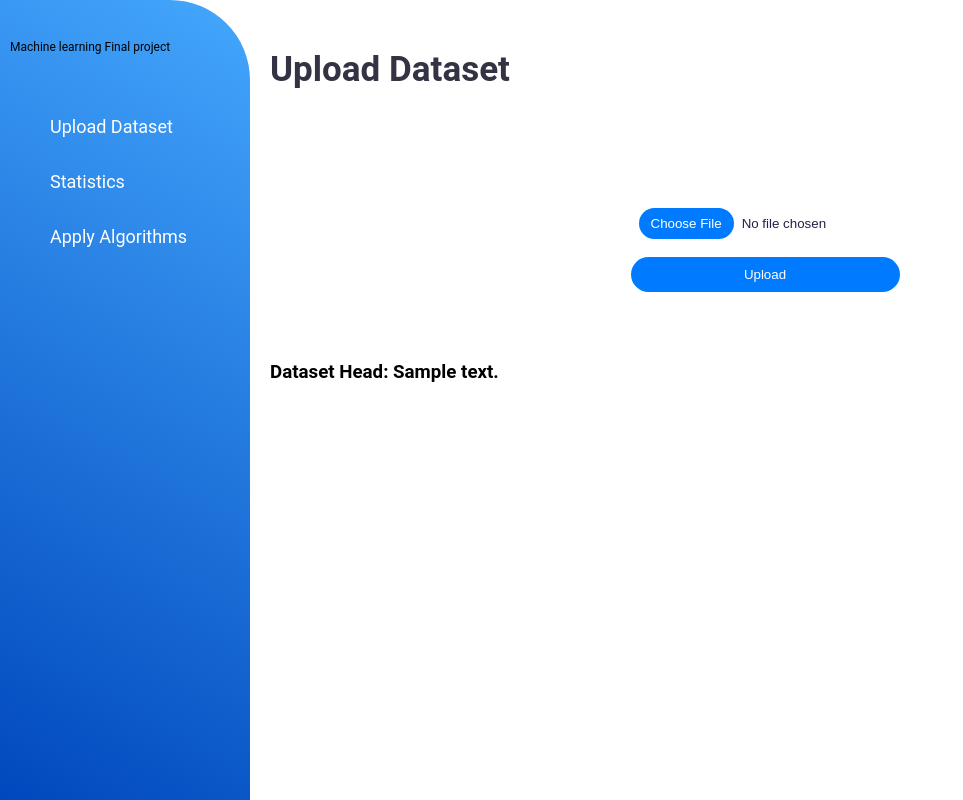
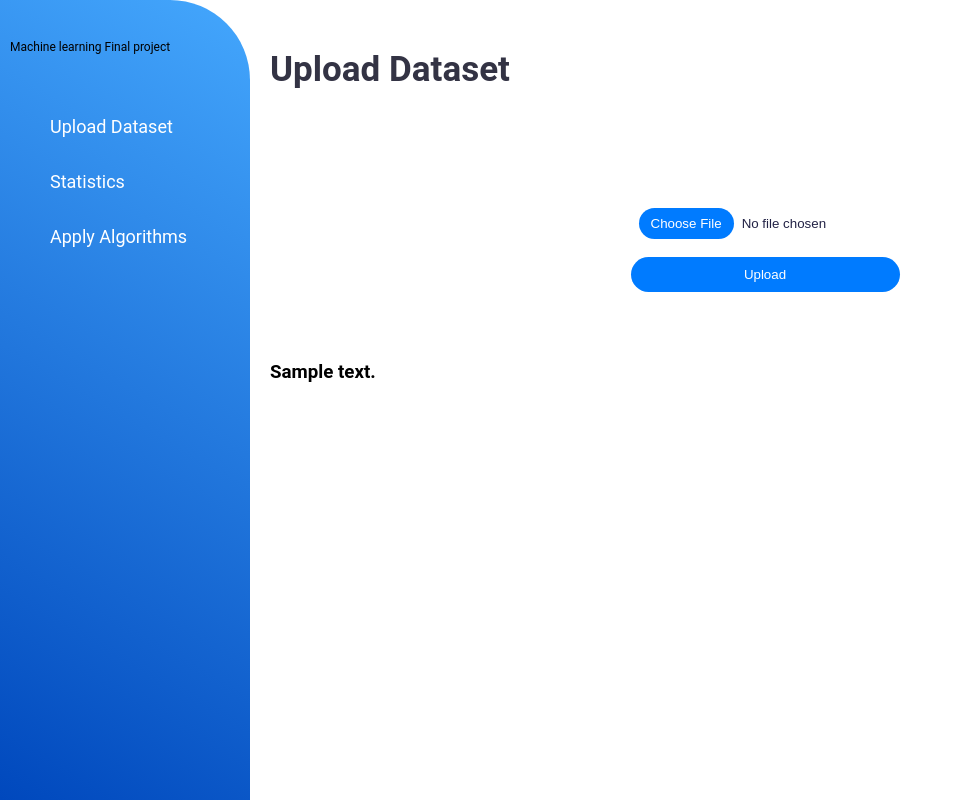
Before and after one commit to Ayoub-Akroubi/machine_learning_algo, a Django app: template data_upload/templates/data_upload/upload.html in a window 1280 px wide. Shown: the whole page, without its empty margins (0-963 px from the left). Run offline with Django 5.2, Linux system fonts and the light colour scheme; the template is opened without the code that fills it: most values are stand-ins (such as "Sample title", 1, 10 or a date in 2020).

Commit message:
Modifications in Upload folder

```diff
--- a/data_upload/templates/data_upload/upload.html
+++ b/data_upload/templates/data_upload/upload.html
@@ -4,15 +4,11 @@
 <h2>Upload Dataset</h2>
 <form method="post" enctype="multipart/form-data">
     {% csrf_token %}
-    <input type="file" name="dataset" >
+    <input type="file" name="dataset" required>
     <button type="submit">Upload</button>
 </form>
+
 {% if message %}
-<h3>Dataset Head: {{ message }}</h3>
-{% elif df_head %}
-<h3>Dataset Head:</h3>
-<div class="table-wrapper">
-  {{ df_head|safe }}
-</div>
+    <h3>{{ message }}</h3>
 {% endif %}
 {% endblock %}
--- a/data_upload/views.py
+++ b/data_upload/views.py
@@ -30,6 +30,6 @@ def upload_dataset(request):
                     destination.write(chunk)
             UploadedDataset.objects.create(file_path=file_path)
 
-            df_head = df.head()
-            return render(request, 'data_upload/upload.html', {'df_head': df_head.to_html()})
+            message = "Dataset uploaded successfully."
+            return render(request, 'data_upload/upload.html', {'message': message})
     return render(request, 'data_upload/upload.html')
```
Also changed, not shown: db.sqlite3.
